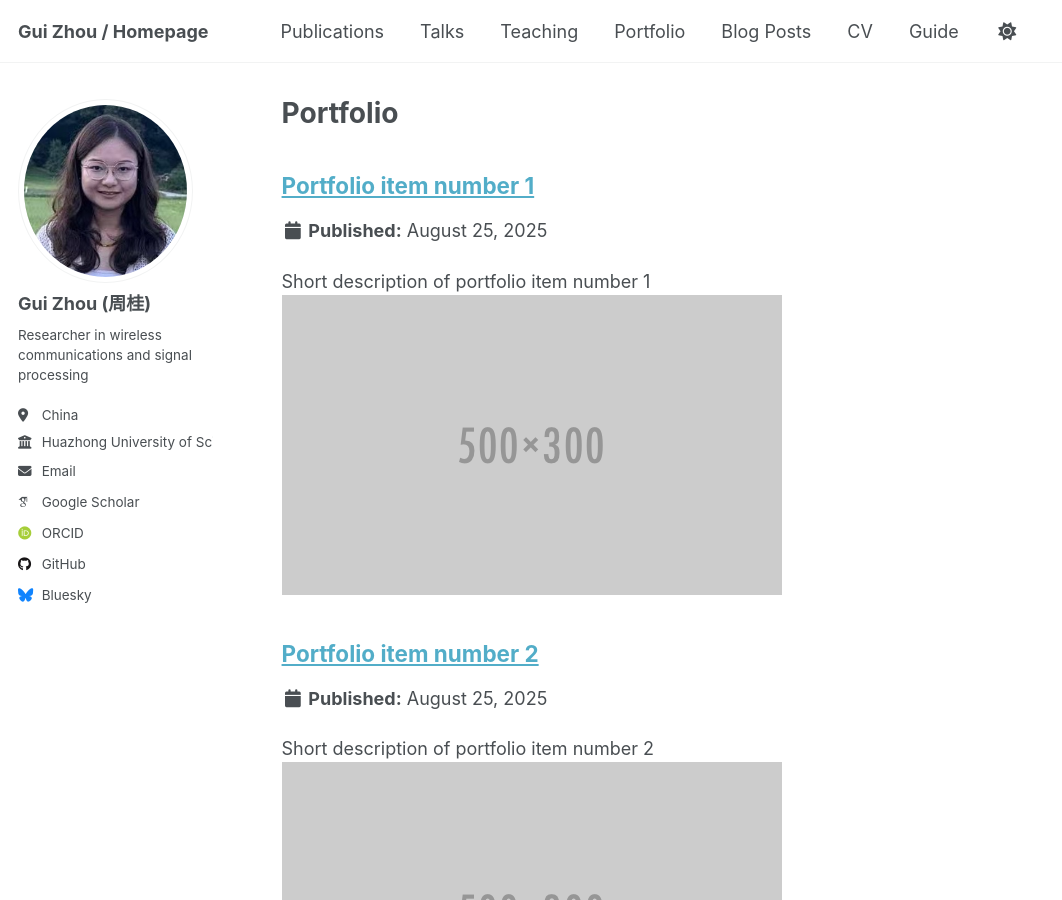
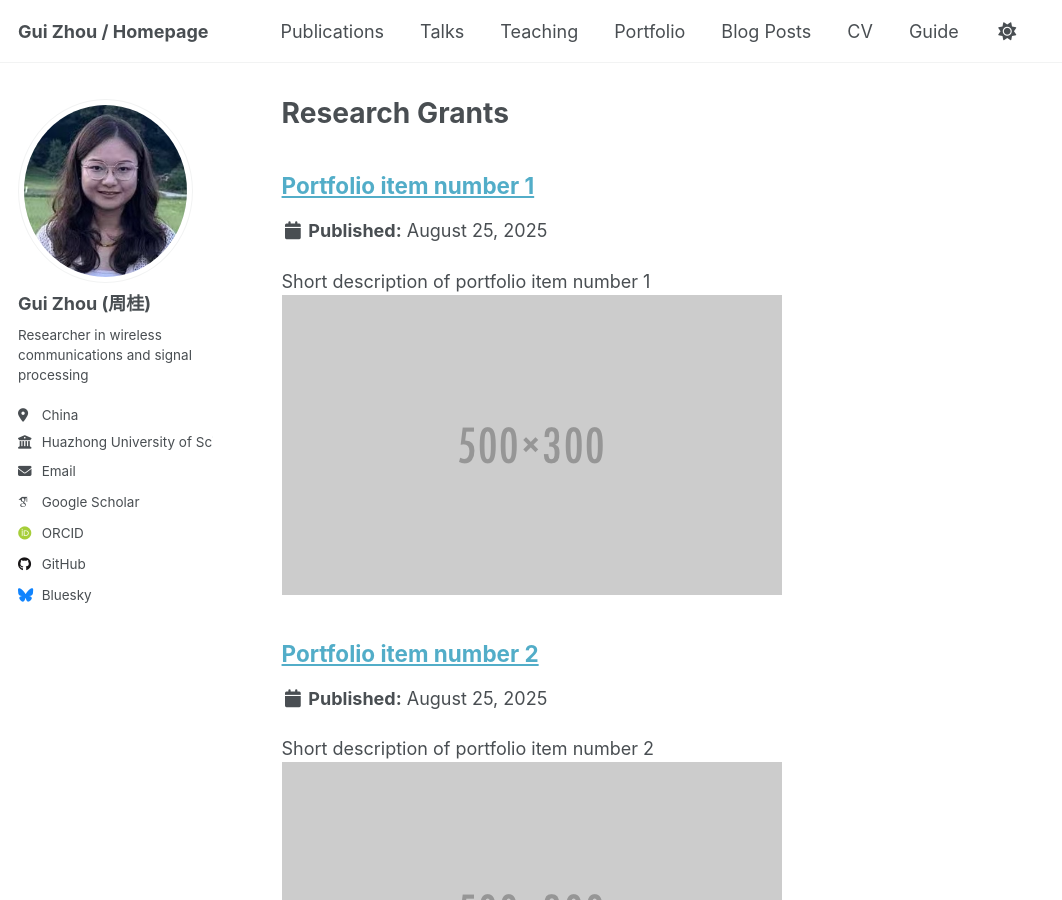
Before and after one commit to GuiZhou1992/GuiZhou, a Jekyll site: the page built from _pages/Research Grants.html, in a window 1280 px wide and 900 px high. Shown: the whole window, without its empty margins (0-1062 px from the left). Built offline with Jekyll 4.4.1, drawn with Linux system fonts in a browser that asks for light colours; some web fonts are replaced; a script that is not in the unit is left out.

Commit message:
Update and rename portfolio.html to Research Grants.html

```diff
--- a/_pages/portfolio.html
+++ b/_pages/Research Grants.html
@@ -1,7 +1,7 @@
 ---
 layout: archive
-title: "Portfolio"
-permalink: /portfolio/
+title: "Research Grants"
+permalink: /Research Grants/
 author_profile: true
 ---
 
```
